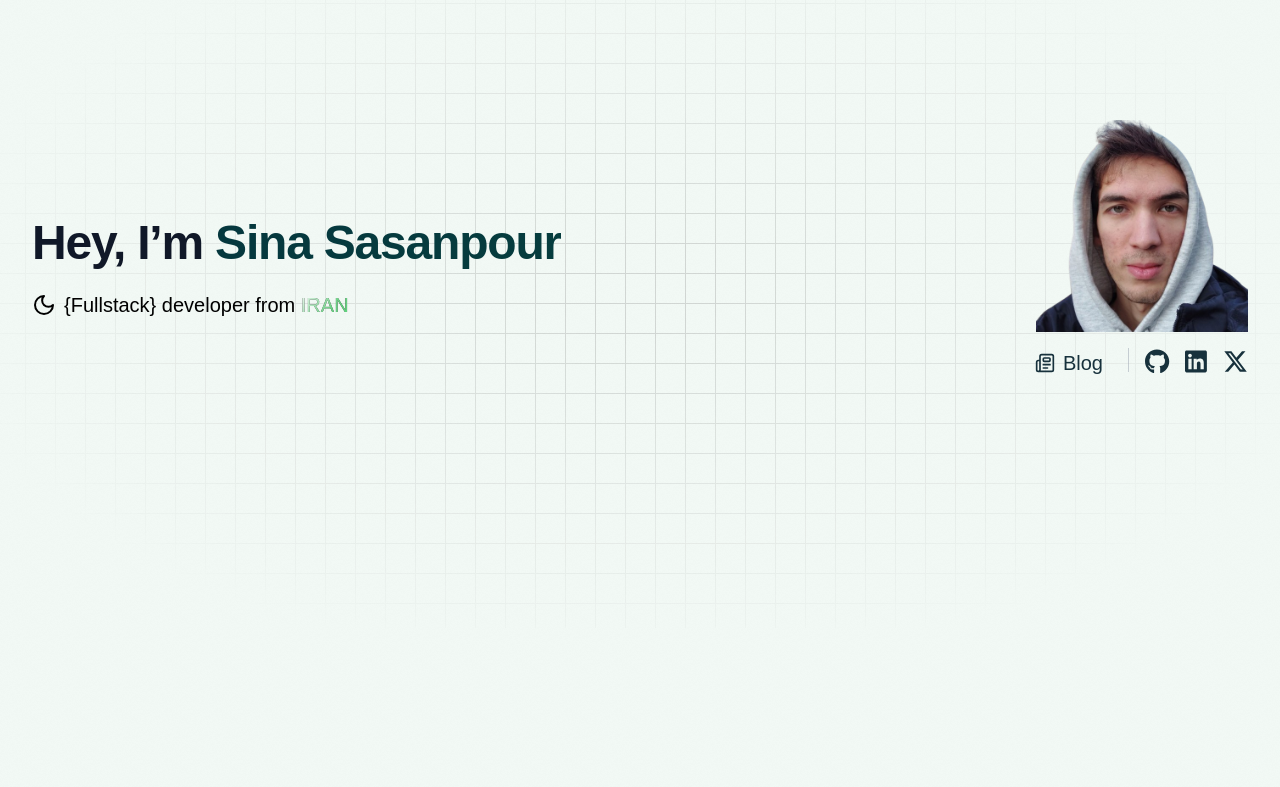
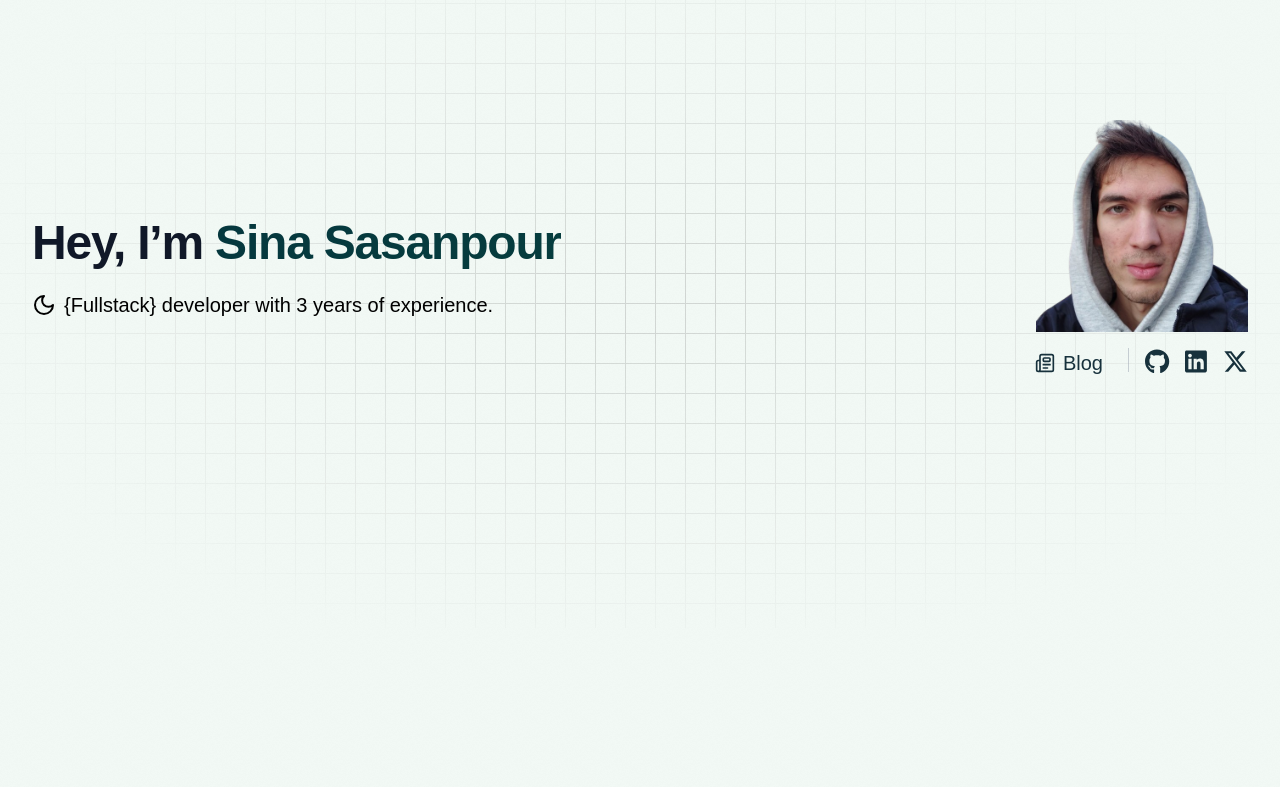
Before and after one commit to RealSinaSnp/sinasnp-com, a Next.js app: page / in a window 1280 px wide. Shown: the top 787 px of the page. Built offline with nearby package versions, Linux system fonts and the light colour scheme; no server answers; the database is empty.

Commit message:
stacked click volume up + changed main header title

```diff
--- a/components/HeaderPortfolio.tsx
+++ b/components/HeaderPortfolio.tsx
@@ -42,8 +42,7 @@ export default function PortfolioHeader() {
                 </button>
                 <p className={`text-xl ${isDark ? "text-white" : "text-black "} `}>
                   <span className="">
-                    {" {"}Fullstack{"} "} developer from
-                    <span className="font-medium drop-shadow-[0_0.6px_0.6px_rgba(0,0,0,0.8)] txt-animated-gradient-stylish"> IRAN</span>
+                    {" {"}Fullstack{"} "} developer with 3 years of experience.
                   </span>
                 </p>
               </div>
--- a/components/StackedCards.tsx
+++ b/components/StackedCards.tsx
@@ -71,7 +71,7 @@ const handleCardClick = () => {
 
   // Play the new sound
   audio = new Audio("/light-switch.mp3");
-  audio.volume = 0.1;
+  audio.volume = 0.7;
   audio.play();
 
   // Update card order
```
